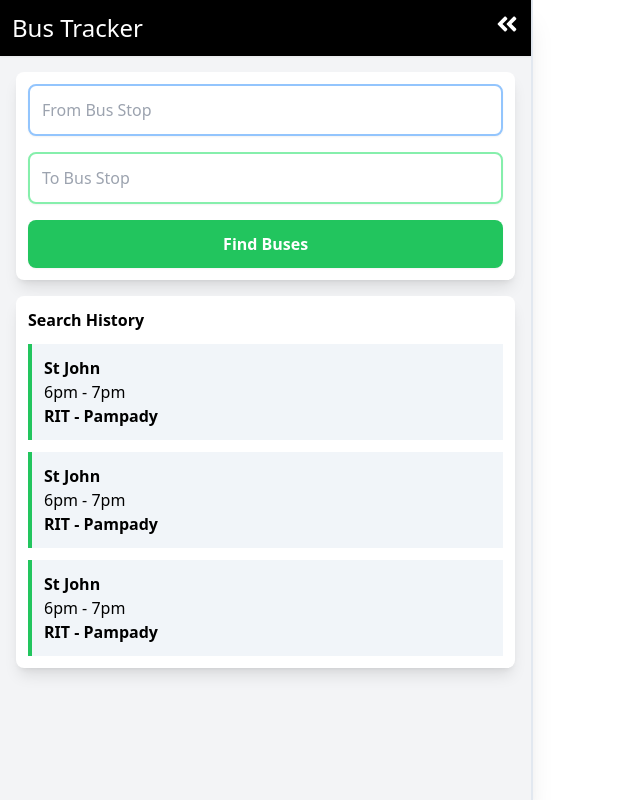
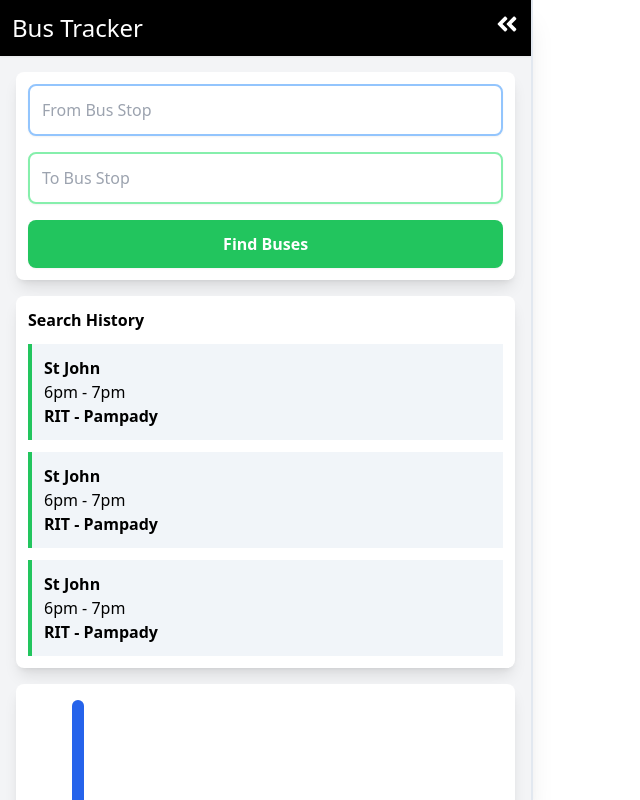
Before and after one commit to Ayush2020012016/BusTracker, a React (Create React App) app in the folder react-bus-tracker/: page /BusTracker/busview in a window 1280 px wide. Shown: the whole page, without its empty margins (0-640 px from the left). Built offline with nearby package versions, Linux system fonts and the light colour scheme.

Commit message:
Added Progress Bar

```diff
--- a/react-bus-tracker/src/Components/BusRoute.js
+++ b/react-bus-tracker/src/Components/BusRoute.js
@@ -1,9 +1,11 @@
-import React from 'react'
+import Progess from "./Progess"
 
 const BusRoute = () => {
   return (
     <div>
-
+        <div className="pl-14 p-4 m-4 shadow-lg rounded-lg bg-white">
+          <Progess percentage={"76%"}/>
+        </div>
     </div>
   )
 }
--- a/react-bus-tracker/src/Components/NavPane.js
+++ b/react-bus-tracker/src/Components/NavPane.js
@@ -4,6 +4,7 @@ import History from './History'
 import SearchBus from './SearchBus'
 import BusView from './BusView'
 import { useState } from 'react'
+import BusRoute from './BusRoute'
 
 const NavPane = () => {
 
@@ -11,11 +12,12 @@ const NavPane = () => {
   // const [toggleArrow, setToggleArrow] = useState(false)
 
   return (
-    <div className="h-screen w-5/12 border-r-2 border-slate-200 shadow-xl bg-gray-100">
+    <div className="h-screen w-5/12 border-r-2 border-slate-200 shadow-xl bg-gray-100 overflow-y-auto">
         <NavBar show={toggleBusView} goBack={()=>setToggleBusView(!toggleBusView)}/>
         {toggleBusView ? '' : <SearchBus onClick={()=>setToggleBusView(!toggleBusView)}/>}
         {toggleBusView ? <BusView />: ''}
         {toggleBusView ? '' : <History/>}
+        <BusRoute/>
     </div>
   )
 }
--- /dev/null
+++ b/react-bus-tracker/src/Components/Progess.js
@@ -0,0 +1,13 @@
+import React from 'react'
+
+const Progess = ({percentage}) => {
+  return (
+    <div>
+        <div className=" h-96 bg-gray-200 w-3 rounded-lg">
+            <div className="bg-blue-600 w-3 rounded-lg" style={{"height": percentage }}></div>
+          </div>
+    </div>
+  )
+}
+
+export default Progess
```
